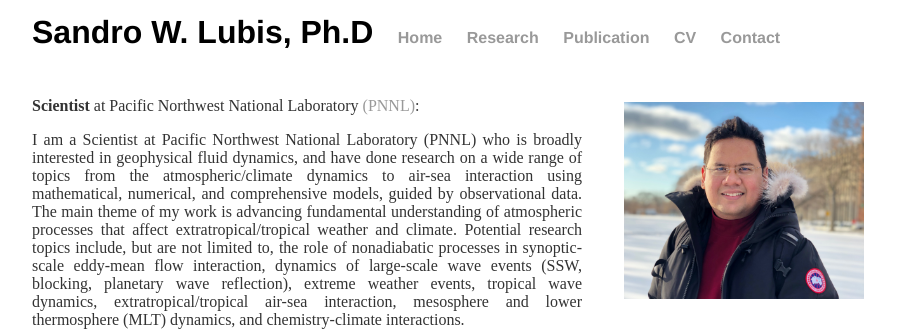
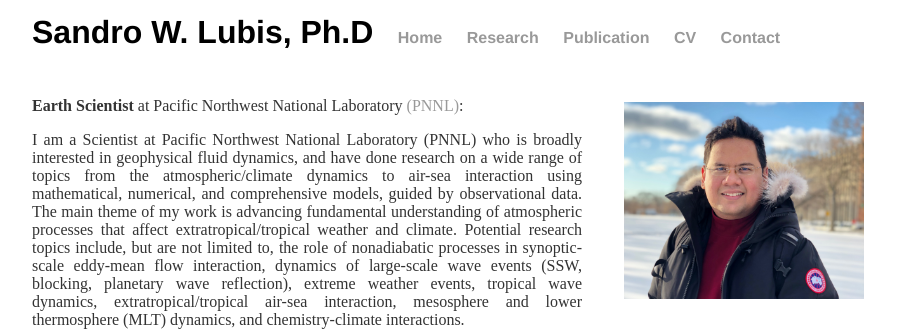
Before and after one commit to sandrolubis/sandrolubis.github.io, a Jekyll site: the page built from index.html, in a window 1280 px wide. Shown: the part 210-541 px from the top of the page, without its empty margins (276-1199 px from the left). Built offline with Jekyll 4.4.1, drawn with Linux system fonts in a browser that asks for light colours.

Commit message:
Update index.html

```diff
--- a/index.html
+++ b/index.html
@@ -31,7 +31,7 @@
 	<img src="/assets/images/SandroLubis_HD3.JPG" alt="Me" style="position:absolute; left:900px;width:240px;padding-top:35px">
 
 
-	<p class="ex", style="padding-top:30px"><font size=3><b>Scientist</b> at Pacific Northwest National Laboratory <a href="https://www.pnnl.gov/">(PNNL)</a>:</p>
+	<p class="ex", style="padding-top:30px"><font size=3><b>Earth Scientist</b> at Pacific Northwest National Laboratory <a href="https://www.pnnl.gov/">(PNNL)</a>:</p>
 
 
 	<p class="ex"><font size=3>I am a Scientist at Pacific Northwest National Laboratory (PNNL) who is broadly interested in geophysical fluid dynamics,
```
